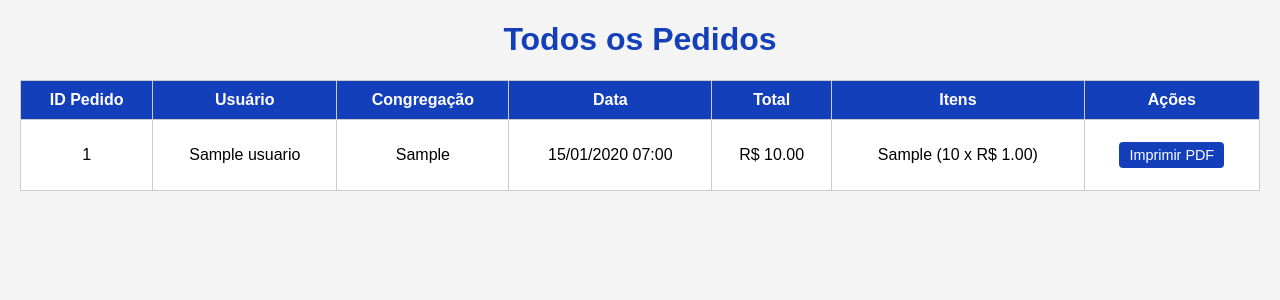
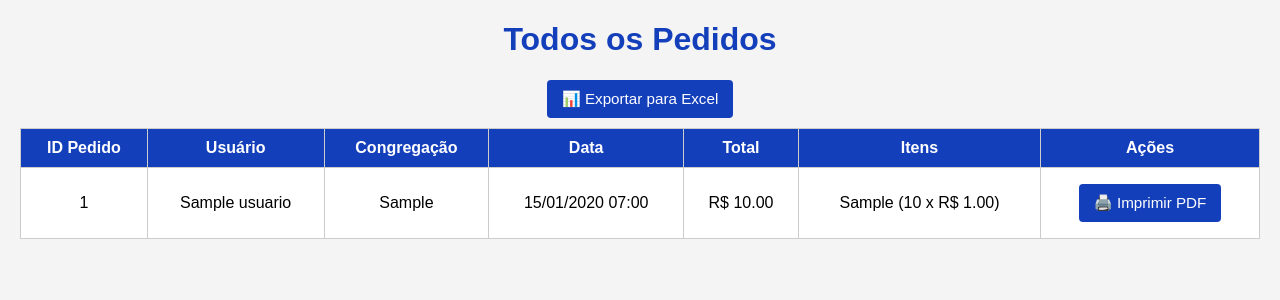
Before and after one commit to joaokenedy-debug/ebdpesqueira, a Flask app: page /todos_pedidos in a window 1280 px wide. Shown: the top 300 px of the page. Run offline with Flask 3, Linux system fonts and the light colour scheme; a user stored in the database is signed in; tables that the repository leaves empty hold one stand-in row (values such as "Sample post"); parts of the project's set-up code (start-up, migrations or seed data) failed here and were passed over.

Commit message:
Update todos_pedidos.html

```diff
--- a/ebd/templates/todos_pedidos.html
+++ b/ebd/templates/todos_pedidos.html
@@ -13,10 +13,29 @@
             text-align: center;
             color: #143fbb;
         }
+        .top-actions {
+            display: flex;
+            justify-content: center;
+            margin-top: 20px;
+            margin-bottom: 10px;
+        }
+        .btn {
+            display: inline-block;
+            padding: 10px 15px;
+            background-color: #143fbb;
+            color: #fff;
+            text-decoration: none;
+            border-radius: 4px;
+            font-size: 0.95em;
+            transition: background-color 0.3s;
+        }
+        .btn:hover {
+            background-color: #0f2c91;
+        }
         table {
             width: 100%;
             border-collapse: collapse;
-            margin-top: 20px;
+            margin-top: 10px;
             background-color: #fff;
         }
         th, td {
@@ -32,23 +51,18 @@
             padding-left: 0;
             list-style: none;
         }
-        a.btn {
-            display: inline-block;
-            padding: 5px 10px;
-            background-color: #143fbb;
-            color: #fff;
-            text-decoration: none;
-            border-radius: 4px;
-            font-size: 0.9em;
-        }
-        a.btn:hover {
-            background-color: #0f2c91;
-        }
     </style>
 </head>
 <body>
 
 <h1>Todos os Pedidos</h1>
+
+<!-- Botão Exportar Excel -->
+<div class="top-actions">
+    <a class="btn" href="{{ url_for('exportar_pedidos_excel') }}">
+        📊 Exportar para Excel
+    </a>
+</div>
 
 <table>
     <thead>
@@ -78,7 +92,7 @@
                 </ul>
             </td>
             <td>
-                <a class="btn" href="{{ url_for('imprimir_pedido', id_pedido=pedido.id) }}" target="_blank">Imprimir PDF</a>
+                <a class="btn" href="{{ url_for('imprimir_pedido', id_pedido=pedido.id) }}" target="_blank">🖨️ Imprimir PDF</a>
             </td>
         </tr>
         {% endfor %}
```
